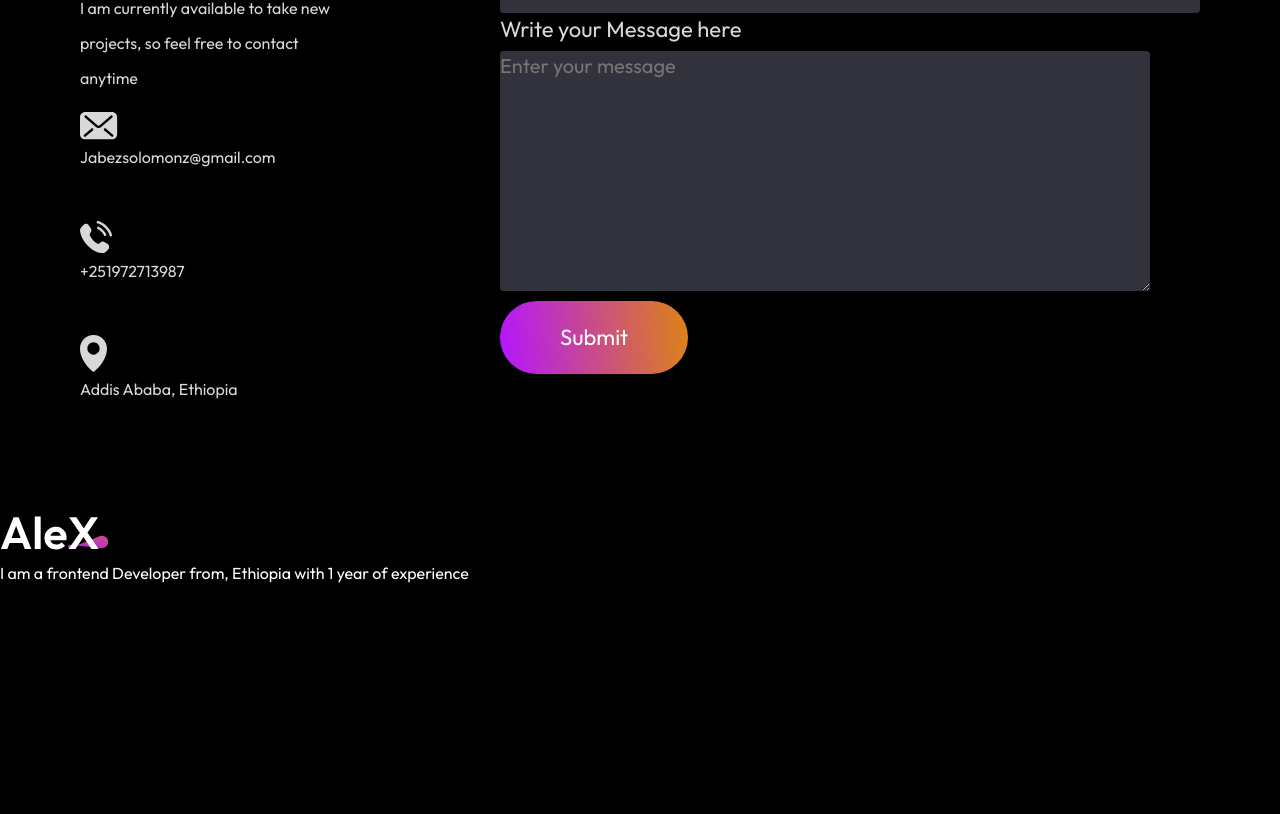
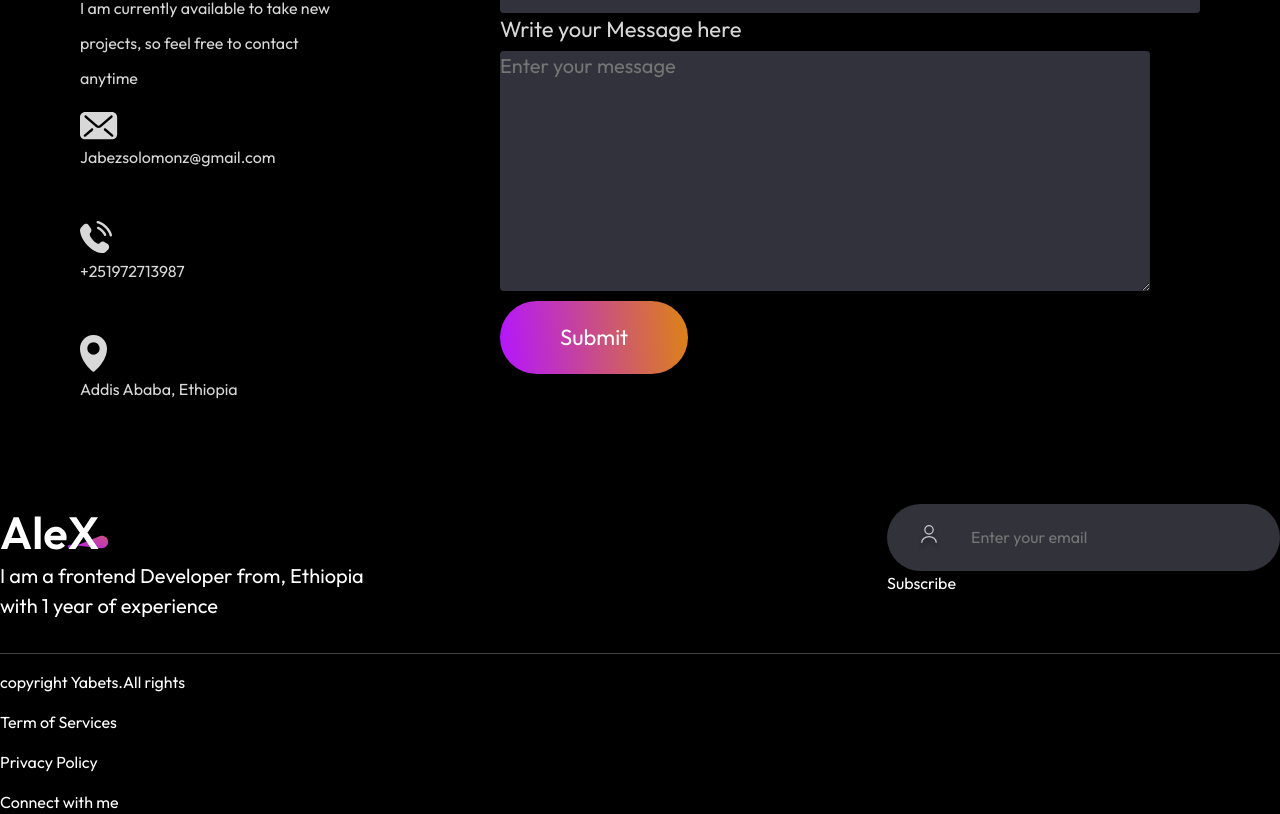
Before and after one commit to yabuz87/portfolio, a React (Vite) app: page / in a window 1280 px wide. Shown: the part 5170-5984 px from the top of the page. Before the commit the page ends 5755 px from the top, so only its background shows below. Built offline with nearby package versions, Linux system fonts and the light colour scheme; a web font is replaced by a local one.

Commit message:
font styling

```diff
--- a/src/components/Footer/Footer.jsx
+++ b/src/components/Footer/Footer.jsx
@@ -1,8 +1,9 @@
 import React from 'react'
 import footerLogo from "../../assets/footer_logo.svg"
+import userIcon from "../../assets/user_icon.svg";
 import  "./footer.css";
 
-const footer = () => {
+const Footer = () => {
   return (
     <div className="fotter">
       <div className="footer-top">
@@ -12,13 +13,25 @@ const footer = () => {
     </div>
     <div className="footer-top-left">
       <div className="footer-email-input">
+        <img src={userIcon} alt=""/>
+        <input type="email" placeholder="Enter your email"/>
 
       </div>
+      <div className="footer-sibscribe">Subscribe</div>
     </div>
 
       </div>
+      <hr/>
+      <div className="footer-bottom">
+      <p className="footer-bottom-left">copyright Yabets.All rights </p>
+      <div className="footer-bottom-right">
+        <p>Term of Services</p>
+        <p>Privacy Policy</p>
+        <p>Connect with me</p>
+      </div>
+    </div>
     </div>
   )
 }
 
-export default footer
+export default Footer
--- a/src/components/Footer/footer.css
+++ b/src/components/Footer/footer.css
@@ -0,0 +1,38 @@
+.footer
+{
+    margin:50px 170px;
+    display:flex;
+    flex-direction:column;
+    gap:30px;
+}
+.footer-top
+{
+    display:flex;
+    justify-content:space-between;
+}
+.footer-top-left p
+{
+    font-size:20px;
+    max-width:400px;
+}
+.footer-top-right
+{
+    display:flex;
+    align-items:center;
+    gap:35px;
+}
+.footer-email-input
+{
+    display: flex;
+    gap:30px;
+    padding:20px 30px;
+    border-radius:50px;
+    background:#32323B;
+    padding-right:80px;
+}
+.footer-email-input input{
+    outline:none;
+    border:none;
+    background:transparent;
+
+}
--- a/src/components/contact/Contact.css
+++ b/src/components/contact/Contact.css
@@ -65,7 +65,7 @@
 .contact-detail{
     display:flex;
     align-items:center;
-    gap:20px;
+    gap:10px;
 }
 .contact-right{
     display:flex;
```
